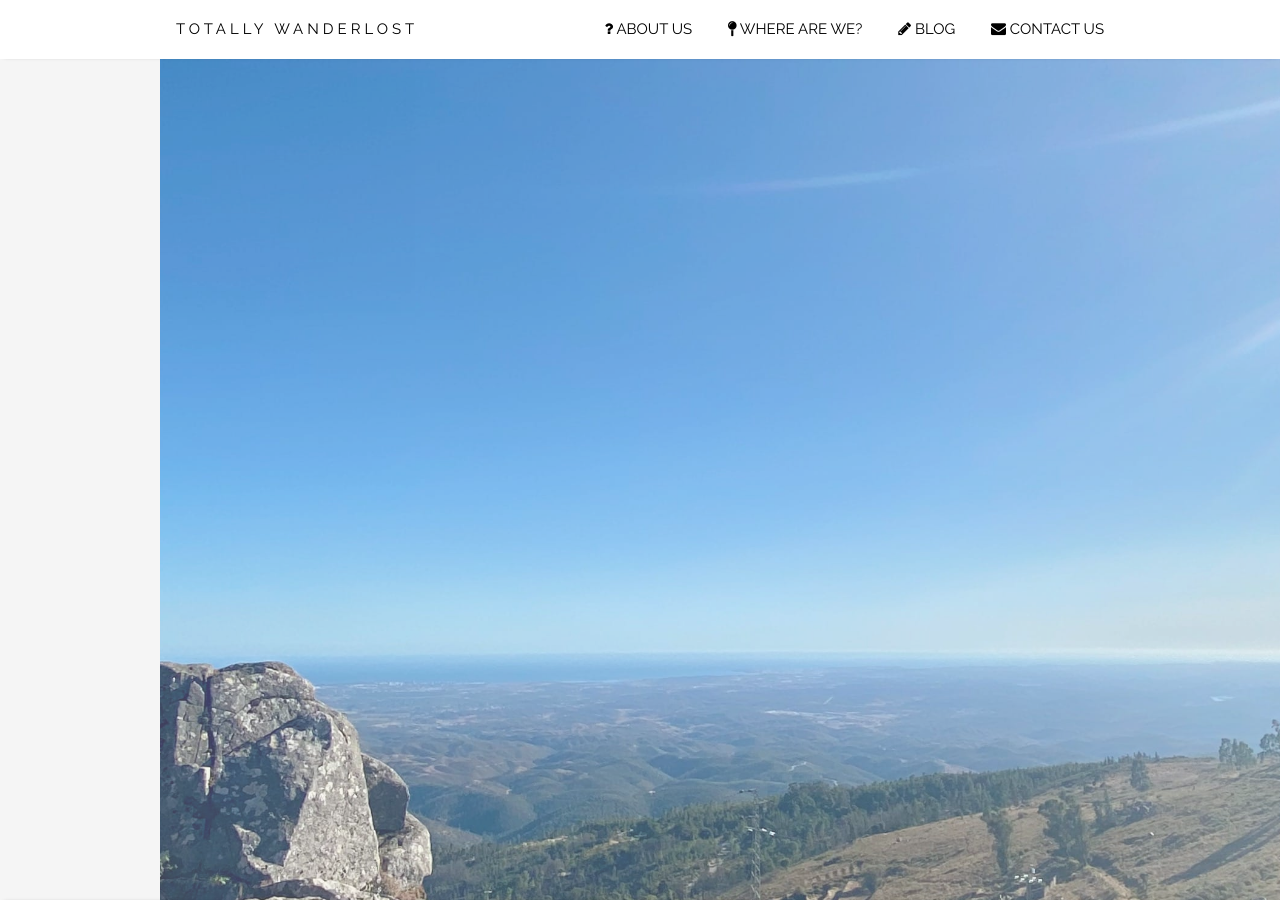
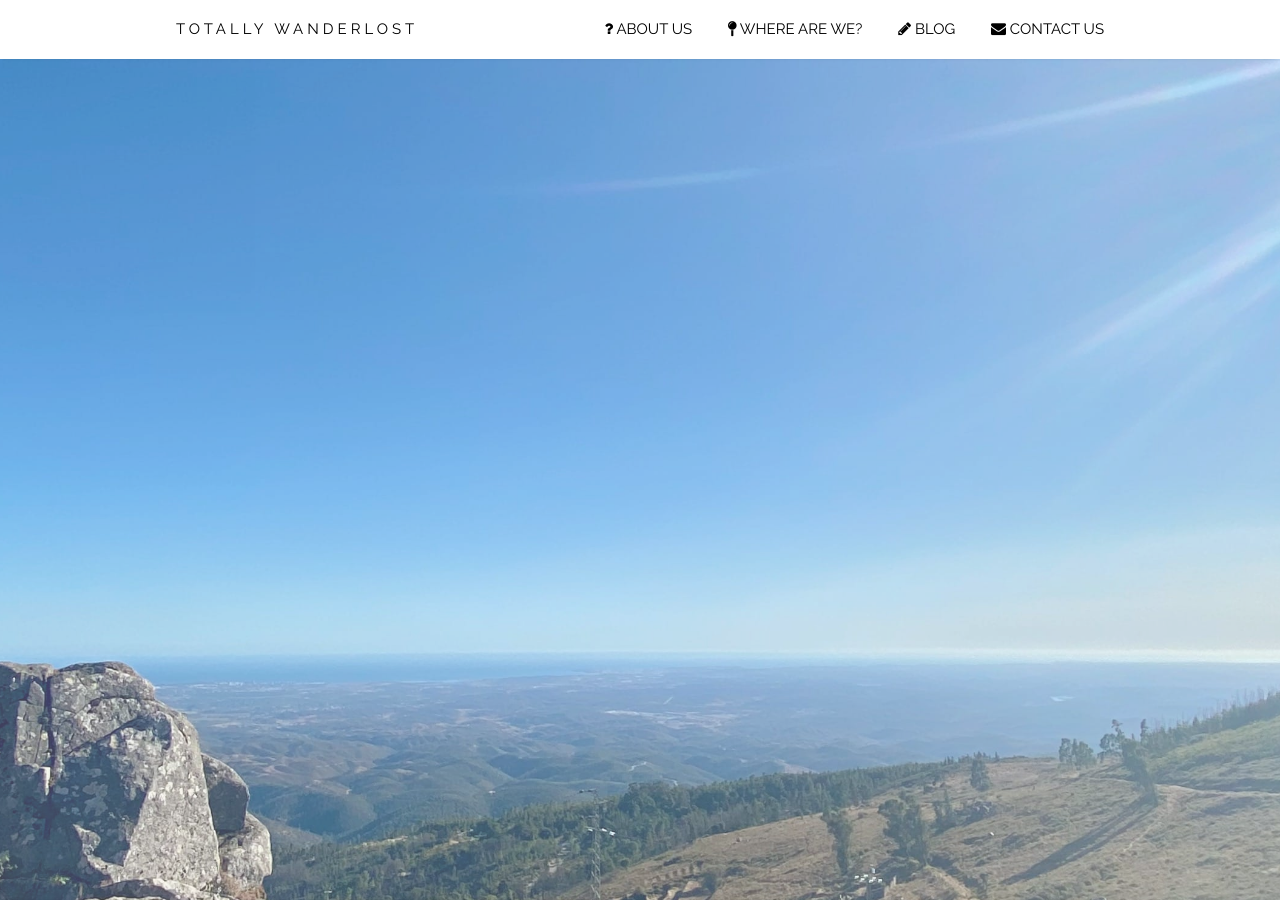
Before and after one commit to totallywanderlost/website, a Jekyll site: the page built from src/index.md, in a window 1280 px wide and 900 px high. Built offline with Jekyll 4.4.1, drawn with Linux system fonts in a browser that asks for light colours.

Commit message:
Use full width container for index and map pages

```diff
--- a/src/_layouts/default.html
+++ b/src/_layouts/default.html
@@ -17,7 +17,7 @@
 
 <body>
     {% include navigation.html %}
-    <section class="container{% if page.type =="map" %} full-width{% endif %}">
+    <section class="container{% if page.width == "full" %} full-width{% endif %}">
       {{ content }}
     </section>
     {% include footer.html %}
--- a/src/index.md
+++ b/src/index.md
@@ -1,5 +1,6 @@
 ---
 layout: default
+width: full
 image_1: "/assets/img/home/bluelagoon.jpeg"
 image_1_caption: "The Blue Lagoon, Malta - April 2018"
 image_2: "/assets/img/home/monchique.jpeg"
--- a/src/where.html
+++ b/src/where.html
@@ -2,6 +2,7 @@
 layout: default
 title: Where are we?
 type: map
+width: full
 ---
 <div id="map" class="hide"></div>
 
```
